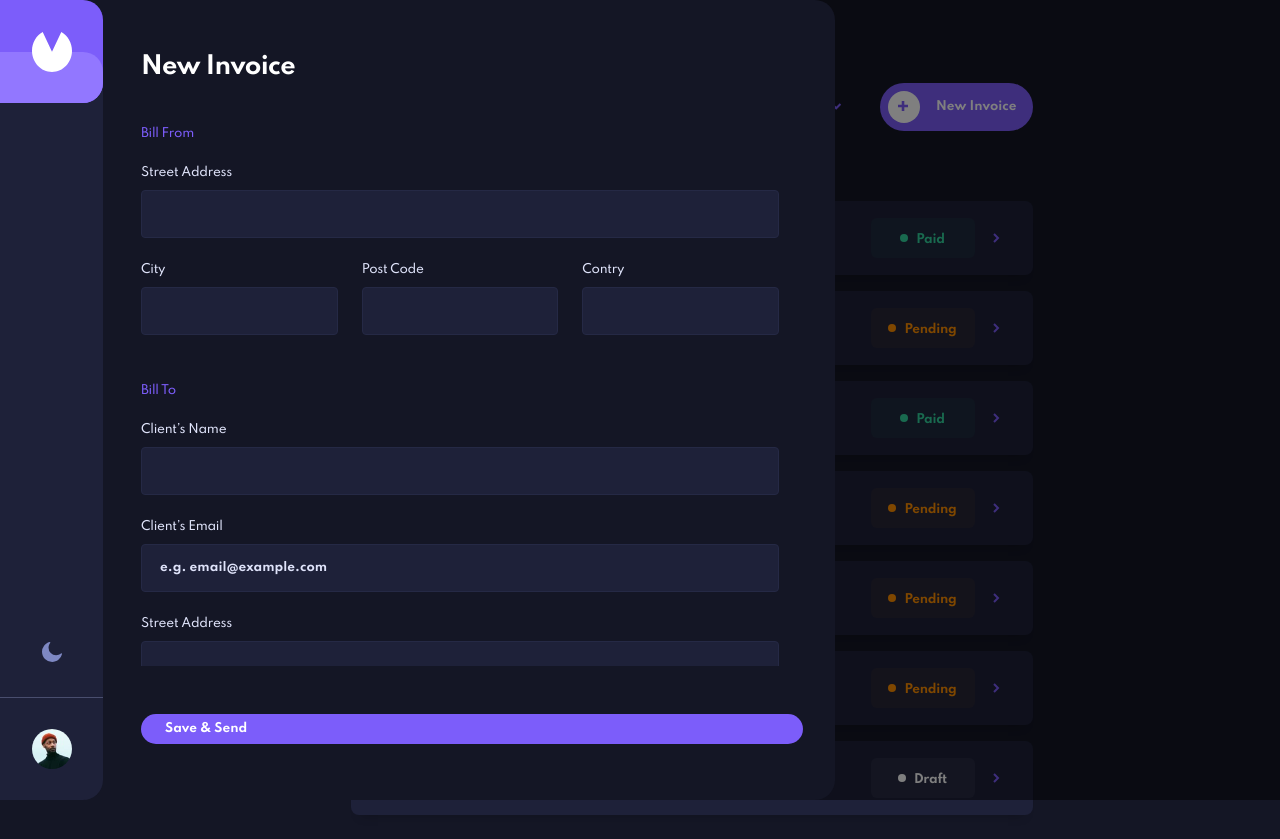
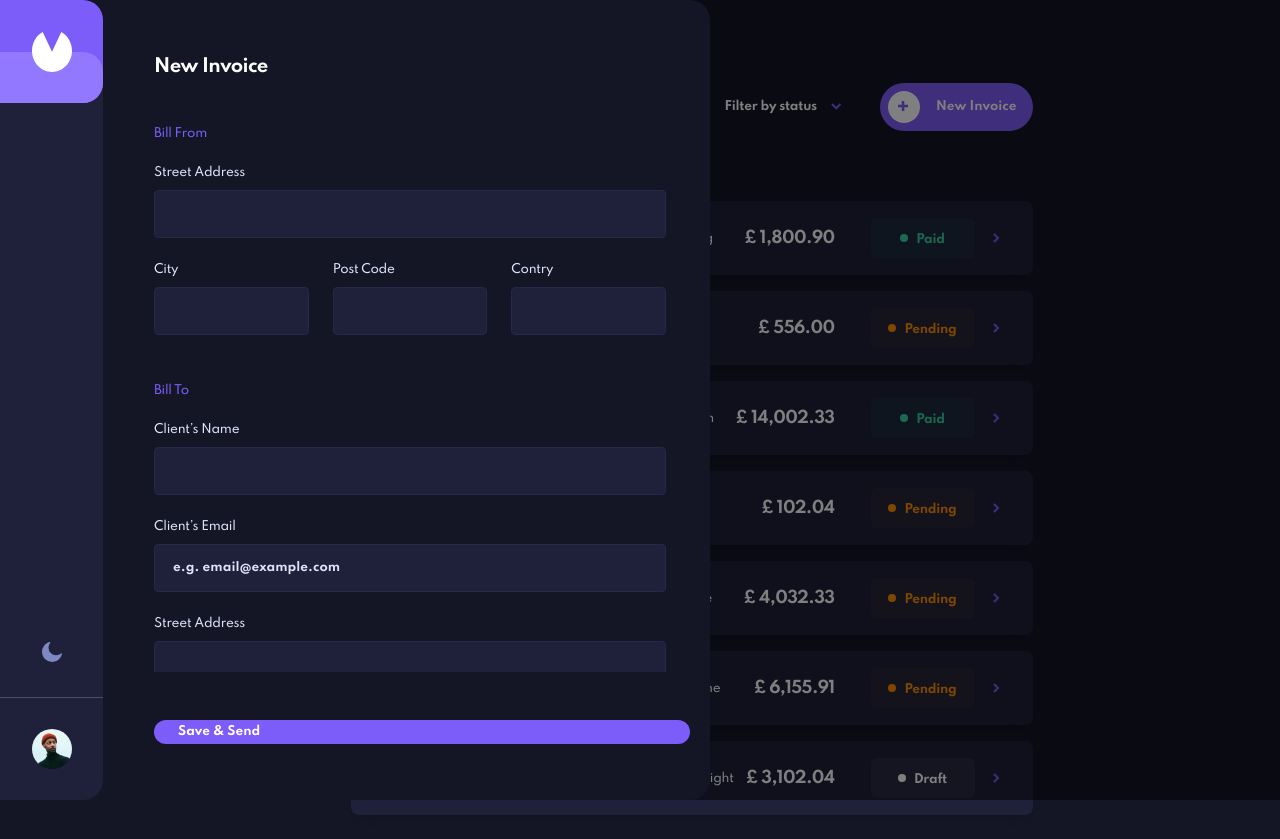
Before and after one commit to aleksFedotov/invocie-app, a Next.js app: page / in a window 1280 px wide. Both pictures are taken after a click on the button "New Invoice". Built offline with nearby package versions, Linux system fonts and the light colour scheme.

Commit message:
formFields

```diff
--- a/components/UI/button/ButtonStyles.ts
+++ b/components/UI/button/ButtonStyles.ts
@@ -58,6 +58,8 @@ export const Button = styled.button`
   &.add_item_btn {
     background-color: ${({ theme }) => theme.addBtn};
     color: ${({ theme }) => theme.tertiaryText};
+    display: flex;
+    justify-content: center;
 
     &:hover {
       background-color: ${({ theme }) => theme.addBtnHover};
@@ -98,4 +100,23 @@ export const Button = styled.button`
       color: ${({ theme }) => theme.totalText};
     }
   }
+
+  &.delete_item_btn {
+    background-color: transparent;
+    outline: none;
+    width: fit-content;
+    height: 1.6rem;
+    padding: 0;
+    display: block;
+    border-radius: 0;
+    margin-top: 10px;
+
+    &:hover {
+      svg {
+        path {
+          fill: var(--color-error);
+        }
+      }
+    }
+  }
 `;
--- a/components/UI/form-input/FormInput.tsx
+++ b/components/UI/form-input/FormInput.tsx
@@ -8,13 +8,14 @@ type Props = {
   error?: any;
   type?: string;
   placeholder?: string;
+  isInvoiceItem?: boolean;
 };
 // eslint-disable-next-line react/display-name
 const FormInput: React.FC<Props> = React.forwardRef(
-  ({ id, label, error, type, placeholder, ...rest }, ref) => {
+  ({ id, label, error, type, placeholder, isInvoiceItem, ...rest }, ref) => {
     return (
-      <InputWrapper isError={error}>
-        <LabelWrapper>
+      <InputWrapper isError={error} isInvoiceItem={isInvoiceItem}>
+        <LabelWrapper isInvoiceItem={isInvoiceItem}>
           <label id={id}>{label}</label>
           {error && <span>{"Can't be empty"}</span>}
         </LabelWrapper>
--- a/components/UI/form-input/FormInputStyles.ts
+++ b/components/UI/form-input/FormInputStyles.ts
@@ -1,7 +1,9 @@
 import styled from 'styled-components';
+import { media } from '../../../styles/GlobalStyles';
 
 type InputProps = {
-  isError: boolean;
+  isError?: boolean;
+  isInvoiceItem?: boolean;
 };
 
 export const InputWrapper = styled.div<InputProps>`
@@ -11,6 +13,14 @@ export const InputWrapper = styled.div<InputProps>`
   gap: 1rem;
   color: ${({ theme, isError }) =>
     isError ? 'var(--color-error)' : theme.quaternaryText};
+
+  label {
+    display: ${({ isInvoiceItem }) => (isInvoiceItem ? 'none' : 'block')};
+
+    ${media.phone_s} {
+      display: block;
+    }
+  }
 `;
 
 export const Input = styled.input<InputProps>`
@@ -40,11 +50,15 @@ export const Input = styled.input<InputProps>`
   }
 `;
 
-export const LabelWrapper = styled.div`
+export const LabelWrapper = styled.div<InputProps>`
   display: flex;
   justify-content: space-between;
 
   span {
     font-size: 1rem;
   }
+
+  span {
+    display: ${({ isInvoiceItem }) => (isInvoiceItem ? 'none' : 'block')};
+  }
 `;
--- a/components/UI/select-dropdown/SelectDropdown.tsx
+++ b/components/UI/select-dropdown/SelectDropdown.tsx
@@ -19,8 +19,8 @@ type Option = {
 const SelectDropdown: React.FC<{
   label: string;
   id: string;
-  value: string;
-  onChange: (n: string) => void;
+  value: number;
+  onChange: (n: number) => void;
 }> = ({ label, id, value, onChange, ...props }) => {
   const [isDroped, dropHandlers] = useToggle();
   const [selectedOption, setSeletedOption] = useState<Option>({
@@ -42,7 +42,7 @@ const SelectDropdown: React.FC<{
   };
 
   useEffect(() => {
-    onChange(selectedOption.value);
+    onChange(+selectedOption.value);
   }, [onChange, selectedOption.value]);
 
   const dropdownVariants = {
--- /dev/null
+++ b/components/shered/form-incoice-items/FormInvoiceItems.tsx
@@ -0,0 +1,104 @@
+import React from 'react';
+import {
+  useForm,
+  useFieldArray,
+  UseFormRegister,
+  FieldError,
+} from 'react-hook-form';
+import { Inputs } from '../form/InvoiceForm';
+
+import {
+  Wrapper,
+  InvoiceItemsHeader,
+  InvoiceItem,
+} from './FormInvoiceItemsStyles';
+import { Button } from '../../UI/button/ButtonStyles';
+import FormInput from '../../UI/form-input/FormInput';
+import DeleteIcon from '../../../public/assets/icon-delete.svg';
+
+type Errors = {
+  name?: FieldError | undefined;
+  quantity?: FieldError | undefined;
+  price?: FieldError | undefined;
+  total?: FieldError | undefined;
+};
+
+const FormInvoiceItems: React.FC<{
+  register: UseFormRegister<Inputs>;
+  errors: Errors[] | undefined;
+}> = ({ register, errors }) => {
+  const { control } = useForm();
+  const { fields, append, remove } = useFieldArray({
+    control,
+    name: 'items',
+  });
+
+  // const [nameError, qtyError, priceError, totalError] = errors;
+
+  // console.log(nameError, qtyError, priceError, totalError);
+
+  console.log(errors);
+  return (
+    <Wrapper>
+      <InvoiceItemsHeader>
+        <p>Item Name</p>
+        <p>Qty.</p>
+        <p>Price</p>
+        <p>Total</p>
+        <p></p>
+      </InvoiceItemsHeader>
+      <ul>
+        {fields.map((item, ind) => (
+          <InvoiceItem key={item.id}>
+            <FormInput
+              id={`items[${ind}].name`}
+              error={errors?.length && errors![ind].name}
+              {...register(`items.${ind}.name`, { required: true })}
+              label="Name"
+              isInvoiceItem={true}
+            />
+            <FormInput
+              id={`items[${ind}].quantity`}
+              error={errors?.length && errors![ind].quantity}
+              {...register(`items.${ind}.quantity`, { required: true })}
+              label="Qty."
+              isInvoiceItem={true}
+            />
+            <FormInput
+              id={`items[${ind}].price`}
+              error={errors?.length && errors![ind].price}
+              {...register(`items.${ind}.price`, { required: true })}
+              label="Price"
+              isInvoiceItem={true}
+            />
+            <FormInput
+              id={`items[${ind}].total`}
+              error={errors?.length && errors![ind].total}
+              {...register(`items.${ind}.total`, { required: true })}
+              label="Total"
+              isInvoiceItem={true}
+            />
+            <Button
+              type="button"
+              className="delete_item_btn"
+              onClick={() => remove(ind)}
+            >
+              <DeleteIcon />
+            </Button>
+          </InvoiceItem>
+        ))}
+      </ul>
+      <Button
+        className="add_item_btn"
+        type="button"
+        onClick={() =>
+          append({ name: '', quantity: 1, price: null, total: null })
+        }
+      >
+        + Add New Item
+      </Button>
+    </Wrapper>
+  );
+};
+
+export default FormInvoiceItems;
--- /dev/null
+++ b/components/shered/form-incoice-items/FormInvoiceItemsStyles.ts
@@ -0,0 +1,25 @@
+import styled from 'styled-components';
+
+export const Wrapper = styled.div`
+  display: flex;
+  flex-direction: column;
+  gap: 1.8rem;
+`;
+
+export const InvoiceItemsHeader = styled.div`
+  display: grid;
+  grid-template-columns: 1fr 4.6rem 10rem 7.5rem 1.4rem;
+  gap: 1.6rem;
+
+  p {
+    color: ${({ theme }) => theme.quaternaryText};
+  }
+`;
+
+export const InvoiceItem = styled.li`
+  display: grid;
+  grid-template-columns: 1fr 4.6rem 10rem 7.5rem 1.4rem;
+  gap: 1.6rem;
+  justify-items: center;
+  align-items: center;
+`;
--- a/components/shered/form/InvoiceFormStyles.ts
+++ b/components/shered/form/InvoiceFormStyles.ts
@@ -5,7 +5,7 @@ import { media } from '../../../styles/GlobalStyles';
 
 export const FormWrapper = styled(motion.form)`
   z-index: 3;
-  max-width: 75rem;
+  max-width: 62.5rem;
   max-height: 100vh;
   width: 100%;
   border-radius: 0 2rem 2rem 0;
@@ -15,8 +15,8 @@ export const FormWrapper = styled(motion.form)`
   left: 8.5rem;
   background-color: ${({ theme }) => theme.mainBg};
   padding: 5.6rem;
-  padding-right: 3.2rem;
-  padding-left: 6.9;
+  padding-right: 2rem;
+  padding-left: 6.9rem;
   display: flex;
   flex-direction: column;
   gap: 4.8rem;
@@ -30,11 +30,14 @@ export const FormWrapper = styled(motion.form)`
   ${media.tablet} {
     top: 8rem;
     left: 0;
+    max-width: 62rem;
+    padding-left: 5.6rem;
   }
 
   ${media.phone} {
     top: 7.2rem;
     padding: 2.4rem;
+    padding-right: 0.4rem;
     border-radius: 0;
   }
 `;
@@ -57,6 +60,10 @@ export const Wrapper = styled.div`
   &::-webkit-scrollbar {
     width: 12px;
   }
+
+  ${media.phone} {
+    padding-right: 0.8rem;
+  }
 `;
 
 export const FormSection = styled.div`
@@ -64,6 +71,11 @@ export const FormSection = styled.div`
   flex-direction: column;
   gap: 2.4rem;
   color: var(--color-purple);
+
+  h3 {
+    color: var(--color-waterlo);
+    font-size: var(--font-size-heading-xm);
+  }
 `;
 
 export const InputsGroup = styled.div`
--- a/styles/GlobalStyles.ts
+++ b/styles/GlobalStyles.ts
@@ -105,6 +105,7 @@ export const GlobalStyles = createGlobalStyle`
   --color-error:#EC5757;
   --color-purple:#7C5DFA;
   --color-light-purple:#888EB0;
+  --color-waterloo:#777F98;
 
 
 /*  Font sizes*/
@@ -112,6 +113,7 @@ export const GlobalStyles = createGlobalStyle`
 
   --font-size-heading-xm: 24px;
   --font-size-heading-m: 20px;
+  --font-size-heading-xm: 18px;
   --font-size-heading-s: 16px;
   --font-size-heading-xs: 12px;
 
--- a/styles/theme/theme.ts
+++ b/styles/theme/theme.ts
@@ -76,7 +76,7 @@ export const darkTheme: DefaultTheme = {
   tableFooter: '#0C0E16',
   billEditor: '#141625',
   addBtn: '#252945',
-  addBtnHover: '#DFE3FA',
+  addBtnHover: '#1E2139',
   saveBtn: '#373B53',
   saveBtnHover: '#1E2139',
   saveBtnText: '#DFE3FA',
```
Also changed, not shown: components/shered/form/InvoiceForm.tsx (+48 -35 lines), 1 other file (tests, documents, lock files or other folders).
